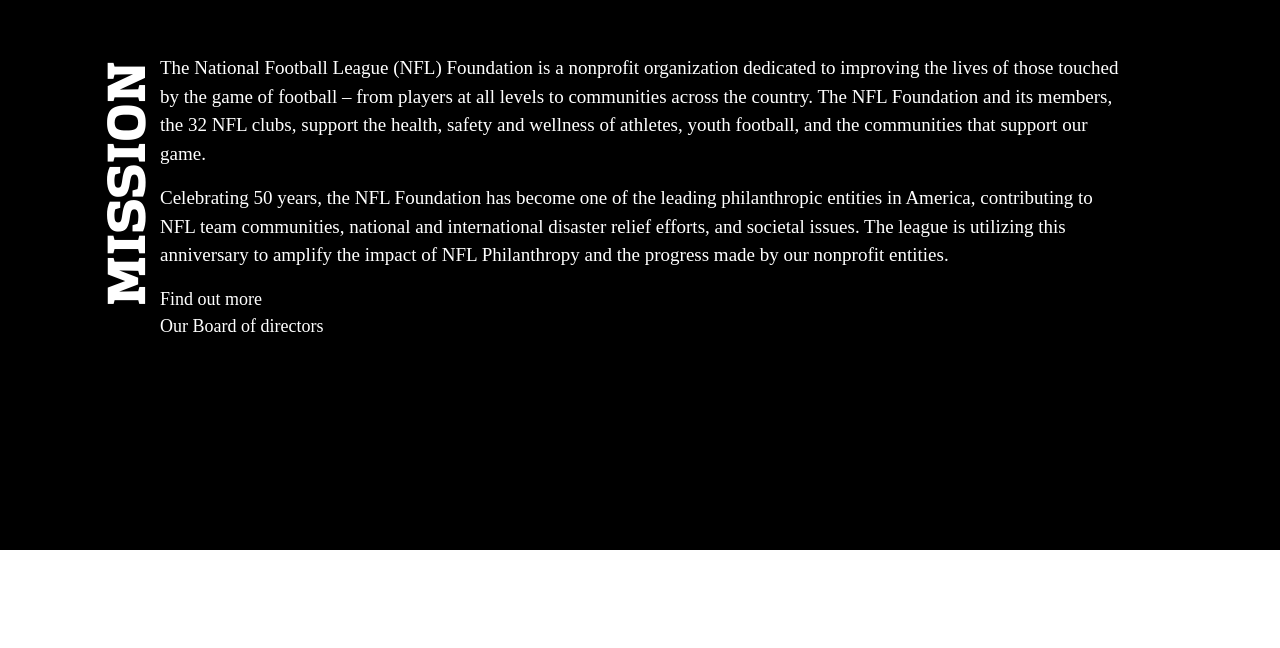
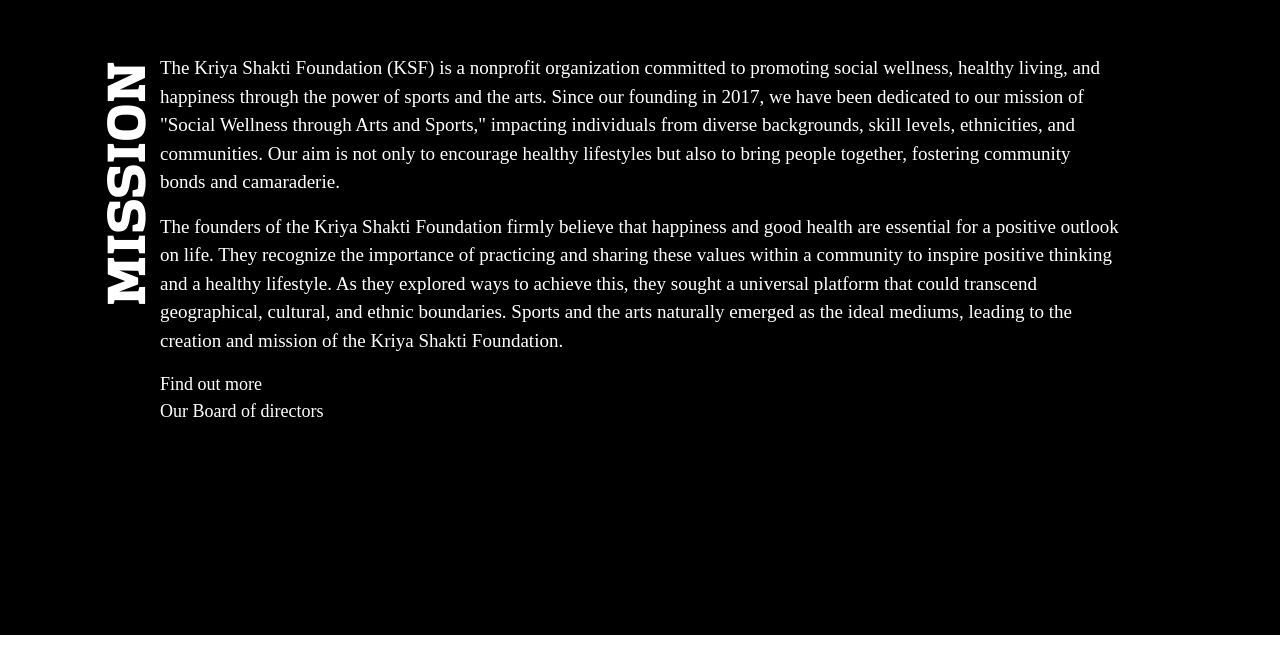
Before and after one commit to ARBAB1/NFL, a Next.js app: page / in a window 1280 px wide. Shown: the part 106-754 px from the top of the page. Built offline with nearby package versions, Linux system fonts and the light colour scheme; a web font is replaced by a local one.

Commit message:
Mission and Philosophy

```diff
--- a/src/app/page.js
+++ b/src/app/page.js
@@ -135,10 +135,11 @@
             </h1>
             <div>
               <p>
-                The National Football League (NFL) Foundation is a nonprofit organization dedicated to improving the lives of those touched by the game of football – from players at all levels to communities across the country. The NFL Foundation and its members, the 32 NFL clubs, support the health, safety and wellness of athletes, youth football, and the communities that support our game.
+                The Kriya Shakti Foundation (KSF) is a nonprofit organization committed to promoting social wellness, healthy living, and happiness through the power of sports and the arts. Since our founding in 2017, we have been dedicated to our mission of "Social Wellness through Arts and Sports," impacting individuals from diverse backgrounds, skill levels, ethnicities, and communities. Our aim is not only to encourage healthy lifestyles but also to bring people together, fostering community bonds and camaraderie.
+
               </p>
               <p>
-                Celebrating 50 years, the NFL Foundation has become one of the leading philanthropic entities in America, contributing to NFL team communities, national and international disaster relief efforts, and societal issues. The league is utilizing this anniversary to amplify the impact of NFL Philanthropy and the progress made by our nonprofit entities.
+                The founders of the Kriya Shakti Foundation firmly believe that happiness and good health are essential for a positive outlook on life. They recognize the importance of practicing and sharing these values within a community to inspire positive thinking and a healthy lifestyle. As they explored ways to achieve this, they sought a universal platform that could transcend geographical, cultural, and ethnic boundaries. Sports and the arts naturally emerged as the ideal mediums, leading to the creation and mission of the Kriya Shakti Foundation.
               </p>
               <div style={{ display: 'flex', flexDirection: 'column' }}>
                 <a>
```
